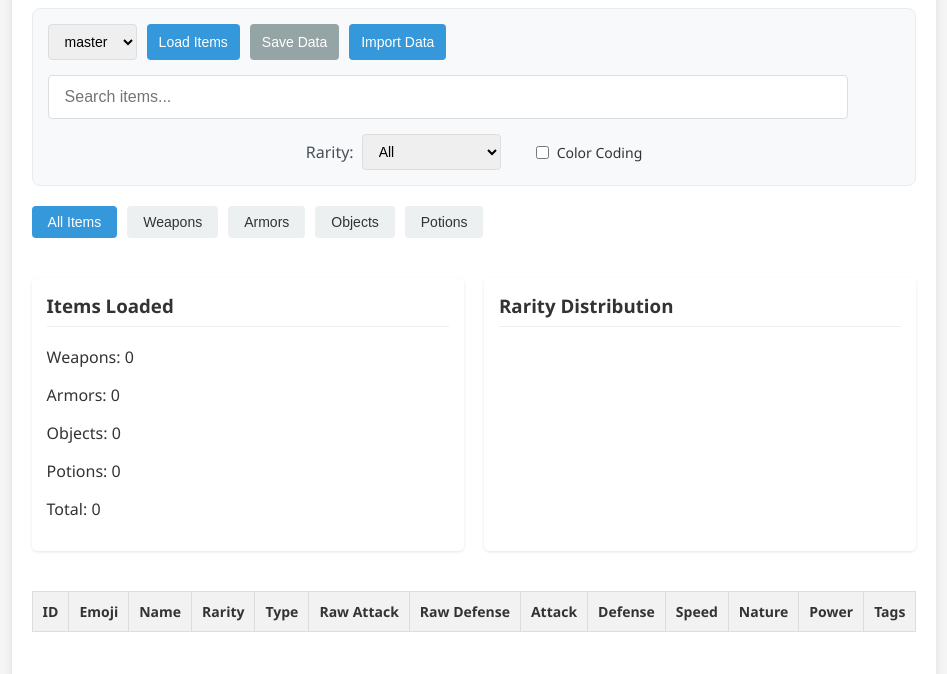
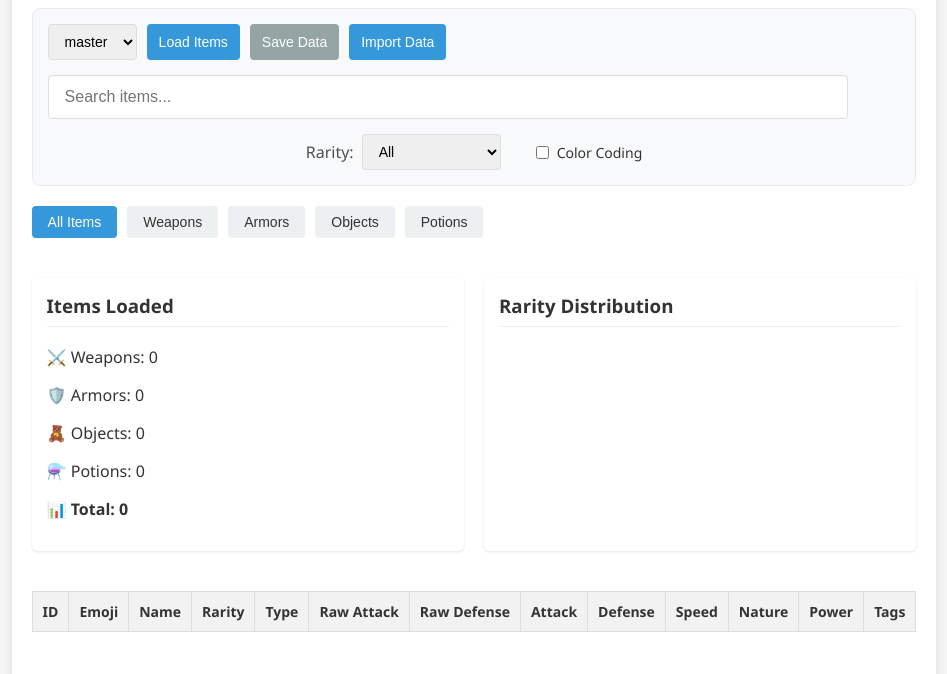
Before and after one commit to DraftBot-A-Discord-Adventure/Tools, a plain HTML site: page generators/item_explorer.html in a window 1280 px wide. Shown: the part 126-800 px from the top of the page, without its empty margins (166-1113 px from the left). Drawn offline with Linux system fonts and the light colour scheme; no server answers.

Commit message:
Ajout d'emojis aux statistiques d'objets et mise en gras du total pour une meilleure visibilité dans l'explorateur d'objets.

```diff
--- a/generators/item_explorer.html
+++ b/generators/item_explorer.html
@@ -409,11 +409,11 @@
         <div class="stats-display">
             <div class="stat-card">
                 <h3>Items Loaded</h3>
-                <p>Weapons: <span id="weapons-count">0</span></p>
-                <p>Armors: <span id="armors-count">0</span></p>
-                <p>Objects: <span id="objects-count">0</span></p>
-                <p>Potions: <span id="potions-count">0</span></p>
-                <p>Total: <span id="total-count">0</span></p>
+                <p>⚔️ Weapons: <span id="weapons-count">0</span></p>
+                <p>🛡️ Armors: <span id="armors-count">0</span></p>
+                <p>🧸 Objects: <span id="objects-count">0</span></p>
+                <p>⚗️ Potions: <span id="potions-count">0</span></p>
+                <p><strong>📊 Total: <span id="total-count">0</span></strong></p>
             </div>
 
             <div class="stat-card">
@@ -1371,11 +1371,12 @@
                 });
             });
 
-            // Display rarity distribution
+            // Display rarity distribution with emojis
             rarityStats.innerHTML = '';
             RARITY_NAMES.forEach((name, index) => {
+                const rarityEmoji = crowniclesIcons.rarity[index] || '';
                 const percentage = Math.round((rarityDistribution[index] / parseInt(totalCount.textContent)) * 100) || 0;
-                rarityStats.innerHTML += `<p class="rarity-${index}">${name} (${index}): ${rarityDistribution[index]} (${percentage}%)</p>`;
+                rarityStats.innerHTML += `<p class="rarity-${index}">${rarityEmoji} ${name} (${index}): ${rarityDistribution[index]} (${percentage}%)</p>`;
             });
         }
     </script>
```
